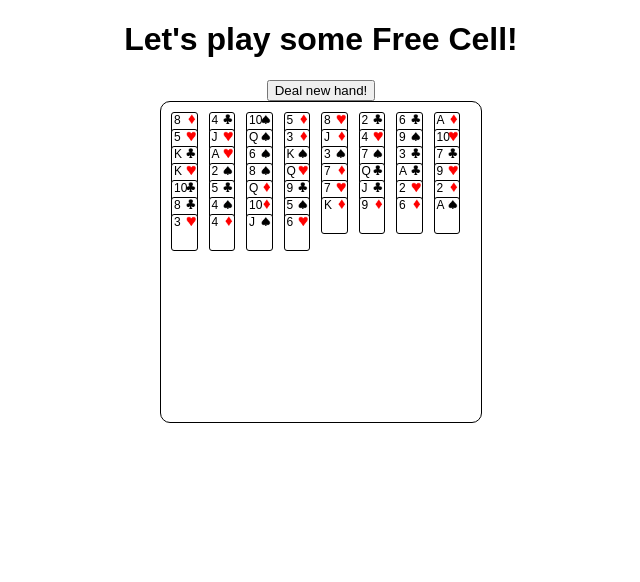
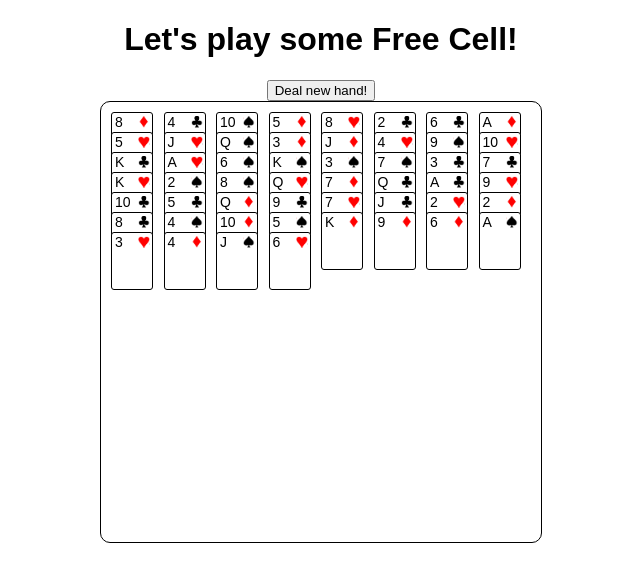
Before and after one commit to garrettjohnston/free-cell-react, a React (Create React App) app: page / in a window 1280 px wide. Shown: the top 582 px of the page, without its empty margins (319-959 px from the left). Built offline with nearby package versions, Linux system fonts and the light colour scheme.

Commit message:
Resize cards so they are bigger and easier to see

```diff
--- a/src/Card/Card.css
+++ b/src/Card/Card.css
@@ -1,7 +1,7 @@
 .Card {
   position: relative;
-  width: 24.8px;
-  height: 35px;
+  width: 40px;
+  height: 56px;
   border: 1px solid black;
   border-radius: 3px;
   background-color: white;
@@ -10,34 +10,34 @@
 
 .Card .suit-icon {
   position: absolute;
-  right: 1px;
-  top: 1px;
+  right: 2px;
+  top: 3px;
   background-image: url("../images/suits2.png");
-  background-size: 20px auto;
+  background-size: 24px auto;
   background-repeat: no-repeat;
-  width: 10px;
-  height: 10px;
+  width: 12px;
+  height: 12px;
 }
 
 .Card .suit-icon.spade {
-  background-position: -10px -13px;
+  background-position: -12px -17px;
 }
 
 .Card .suit-icon.club {
-  background-position: -1px -2px;
+  background-position: -1px -3px;
 }
 
 .Card .suit-icon.heart {
-  background-position: -0.5px -13px;
+  background-position: -1px -16px;
 }
 
 .Card .suit-icon.diamond {
-  right: 0;
-  background-position: -10px -2px;
+  background-position: -12px -3px;
 }
 
 .Card-number {
   float: left;
-  font-size: 12px;
-  margin-left: 2px;
+  font-size: 14px;
+  margin-left: 3px;
+  margin-top: 1px;
 }
--- a/src/Column/Column.js
+++ b/src/Column/Column.js
@@ -9,7 +9,7 @@ class Column extends Component {
 
   computePosition(index) {
     return {
-      top: index * 17
+      top: index * 20
     };
   }
 
--- a/src/GameBoard.css
+++ b/src/GameBoard.css
@@ -2,8 +2,8 @@
   display: grid;
   grid-template-columns: repeat(8, 1fr);
 
-  width: 300px;
-  height: 300px;
+  width: 420px;
+  height: 420px;
   padding: 10px;
   margin: 0 auto;
   border: 1px solid black;
```
